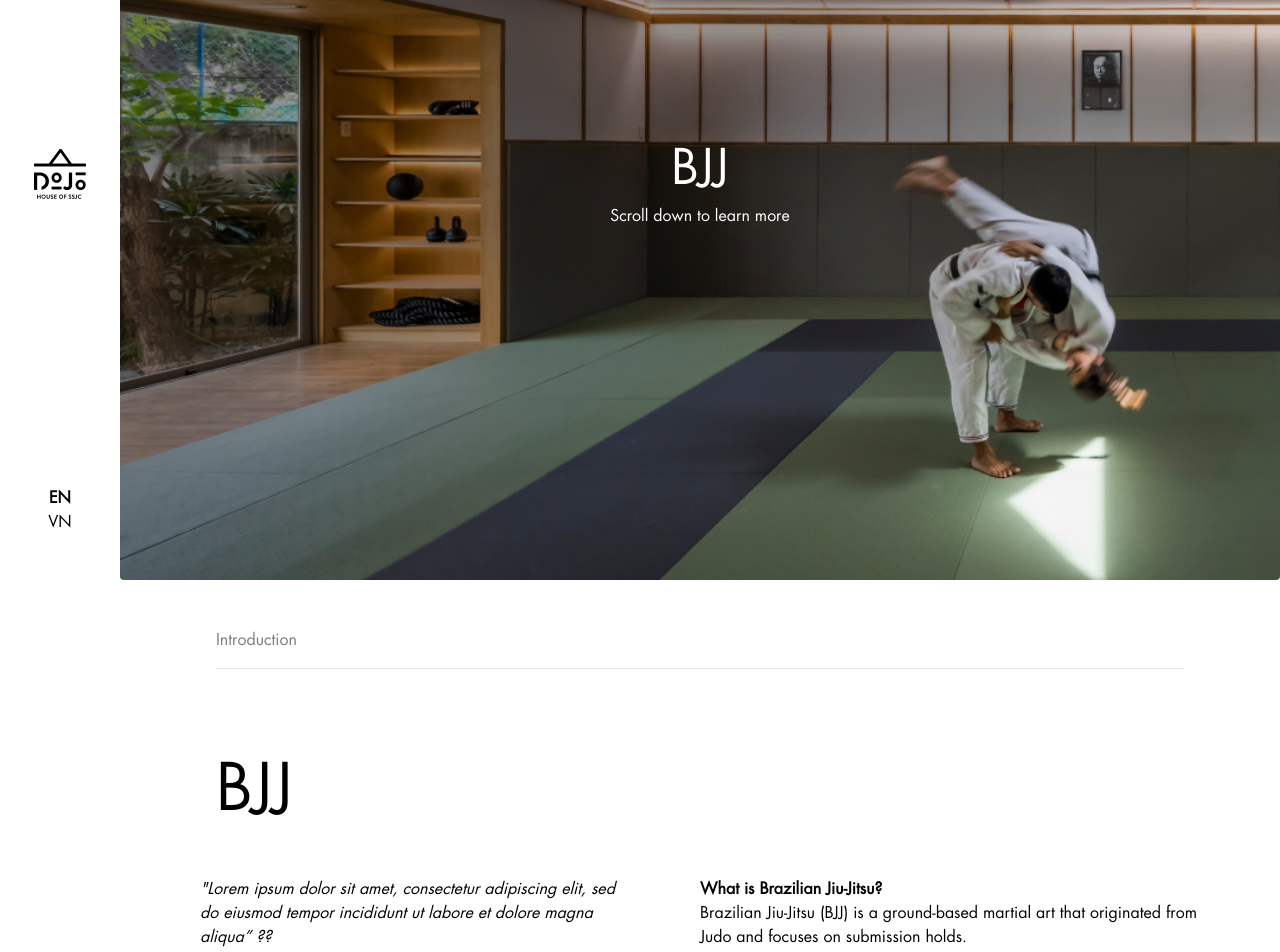
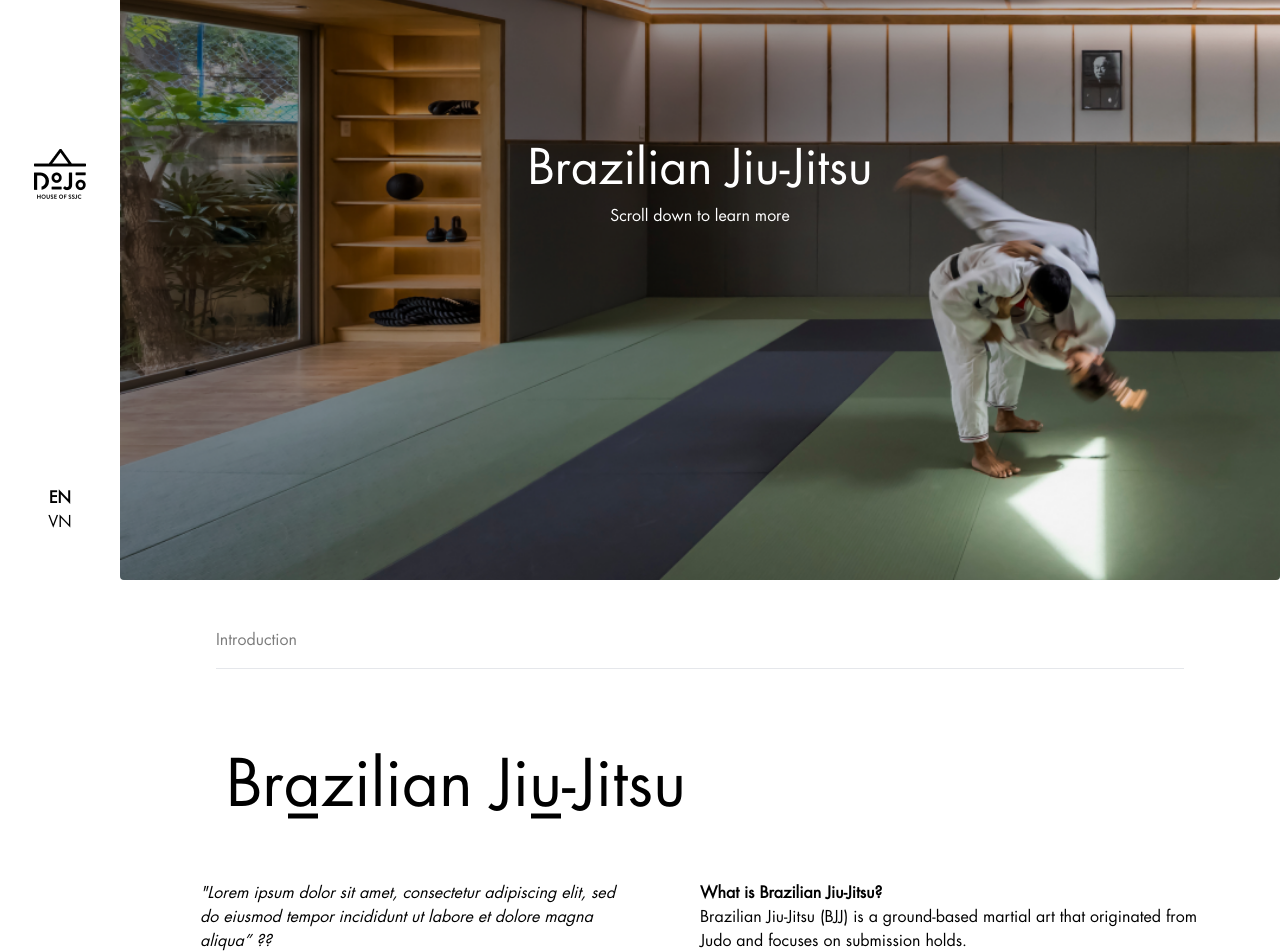
Before and after one commit to akpascalp/ssjc-site, a Vue app: page /bjj in a window 1280 px wide. Shown: the part 220-1172 px from the top of the page. Built offline with nearby package versions, Linux system fonts and the light colour scheme.

Commit message:
bjj to brazilian jiu-jitsu

```diff
--- /dev/null
+++ b/src/components/animatedTitles/BrazilianJiuJitsu.vue
@@ -0,0 +1,39 @@
+<template>
+  <svg width="900" height="100">
+    <text x="0" y="65" class="text-[64px]" id="bjj-title">
+      Brazilian Jiu-Jitsu
+    </text>
+    <line x1="0" y1="75" x2="30" y2="75" stroke="black" stroke-width="5" opacity="0" id="bjj-underline" />
+    <line x1="0" y1="75" x2="30" y2="75" stroke="black" stroke-width="5" opacity="0" id="bjj-overline" />
+  </svg>
+</template>
+
+<script>
+import gsap from 'gsap';
+import ScrollTrigger from "gsap/ScrollTrigger";
+gsap.registerPlugin(ScrollTrigger);
+
+export default {
+  mounted() {
+    gsap.to("#bjj-underline", {
+      x: 72,
+      opacity: 1,
+      duration: 1,
+      repeatRefresh: true,
+      scrollTrigger: "#bjj-title"
+    })
+    gsap.to("#bjj-overline", {
+      x: 315,
+      opacity: 1,
+      duration: 1,
+      repeatRefresh: true,
+      scrollTrigger: "#bjj-title"
+    })
+    gsap.to("#bjj-title", {
+      x: 10,
+      duration: 1,
+      scrollTrigger: "#bjj-title"
+    })
+  }
+}
+</script>
--- a/src/layouts/partials/Footer.vue
+++ b/src/layouts/partials/Footer.vue
@@ -33,7 +33,7 @@
             <router-link to="/judo">Judo</router-link>
           </div>
           <div class="hover:underline underline-offset-4">
-            <router-link to="/bjj">BJJ</router-link>
+            <router-link to="/bjj">Brazilian Jiu-Jitsu</router-link>
           </div>
           <div class="hover:underline underline-offset-4">
             <router-link to="/shadow-judo">Shadow Judo</router-link>
--- a/src/layouts/partials/Sidebar.vue
+++ b/src/layouts/partials/Sidebar.vue
@@ -92,7 +92,7 @@ export default {
           'name': 'Judo',
           'to': '/judo'
         }, {
-          'name': 'BJJ',
+          'name': 'Brazilian Jiu-Jitsu',
           'to': '/bjj'
         }, {
           'name': 'Shadow Judo',
--- a/src/pages/BJJ.vue
+++ b/src/pages/BrazilianJiuJitsu.vue
@@ -7,7 +7,7 @@
       </svg>
     </div>
     <div class="absolute h-screen flex flex-col justify-center items-center">
-      <p class="text-[48px]">BJJ</p>
+      <p class="text-[48px]">Brazilian Jiu-Jitsu</p>
       <p class="text-[16px]">Scroll down to learn more</p>
     </div>
     <img src="/judo_bg.png" class="object-cover rounded" />
@@ -21,10 +21,12 @@
     <hr class="my-4 col-span-2">
   </div>
 
-  <!-- BJJ -->
+  <!-- Brazilian Jiu-Jitsu -->
 
   <div>
-    <p class="text-[64px] pt-8 pb-8 pl-24">BJJ</p>
+    <div class="pt-8 pb-8 pl-24">
+      <BrazilianJiuJitsu />
+    </div>
     <div class="grid grid-cols-2 pt-2">
       <p class="text-[16px] mx-20">
         <i>"Lorem ipsum dolor sit amet, consectetur adipiscing elit, sed do eiusmod tempor incididunt ut labore et dolore
@@ -127,12 +129,14 @@
 import Carousel from '@/components/Carousel.vue';
 import PersonLayout from '@/layouts/PersonLayout.vue';
 import CallToAction from '@/components/CallToAction.vue';
+import BrazilianJiuJitsu from '@/components/animatedTitles/BrazilianJiuJitsu.vue';
 
 export default {
   components: {
     Carousel,
     PersonLayout,
-    CallToAction
+    CallToAction,
+    BrazilianJiuJitsu
   },
   data() {
     return {
--- a/src/pages/Planning.vue
+++ b/src/pages/Planning.vue
@@ -111,7 +111,7 @@ export default {
       filters: {
         days: ["All", "Monday", "Tuesday", "Wednesday", "Thursday", "Friday", "Saturday"],
         levels: ["All", "Adults & Teens", "Kids"],
-        disciplines: ["All", "Judo", "BJJ", "Shadow Judo", "Taïso", "Interval Training"],
+        disciplines: ["All", "Judo", "Brazilian Jiu-Jitsu", "Shadow Judo", "Taïso", "Interval Training"],
       },
       categories: [{
         title: "Adults & Teens",
--- a/src/routes.js
+++ b/src/routes.js
@@ -13,7 +13,7 @@ import LayoutDefault from '@/layouts/LayoutDefault.vue'
  */
 import Home from '@/pages/Home.vue'
 import Judo from '@/pages/Judo.vue'
-import BJJ from '@/pages/BJJ.vue'
+import BrazilianJiuJitsu from '@/pages/BrazilianJiuJitsu.vue'
 import ShadowJudo from '@/pages/ShadowJudo.vue'
 import Taiso from '@/pages/Taiso.vue'
 import IntervalTraining from '@/pages/IntervalTraining.vue'
@@ -43,9 +43,9 @@ export const routes = [
   }, {
     path: '/bjj',
     component: LayoutDefault,
-    meta: { title: 'BJJ' },
+    meta: { title: 'Brazilian Jiu-Jitsu' },
     children: [
-      { path: '', component: BJJ, name: 'bjj', meta: { title: 'BJJ' } },
+      { path: '', component: BrazilianJiuJitsu, name: 'bjj', meta: { title: 'Brazilian Jiu-Jitsu' } },
     ]
   }, {
     path: '/shadow-judo',
```
